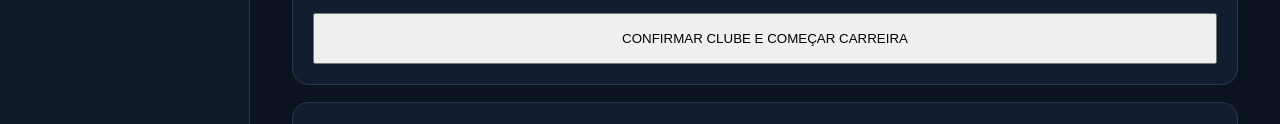
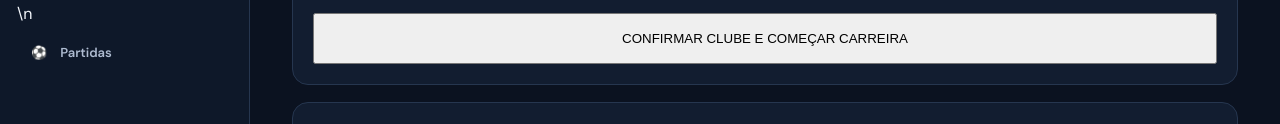
Before and after one commit to Diegotbq/football-manager-browser, a plain HTML site: page index.html in a window 1280 px wide. Shown: the part 436-560 px from the top of the page. Drawn offline with Linux system fonts and the light colour scheme.

Commit message:
Add matches navigation item

```diff
--- a/index.html
+++ b/index.html
@@ -15,7 +15,7 @@
       <button class="nav-item" data-view="squad">♙ <span>Elenco / Táticas</span></button>
       <button class="nav-item" data-view="market">⇄ <span>Mercado</span></button>
       <button class="nav-item" data-view="table">☷ <span>Tabela</span></button>
-      <button class="nav-item" data-view="calendar">▣ <span>Calendário</span></button>
+      <button class="nav-item" data-view="calendar">▣ <span>Calendário</span></button>\n      <button class="nav-item" data-view="match">⚽ <span>Partidas</span></button>
     </nav>
     <div class="sidebar-footer"><span class="status-dot"></span> Projeto em desenvolvimento <small>Versão 0.1.0</small></div>
   </aside>
```
